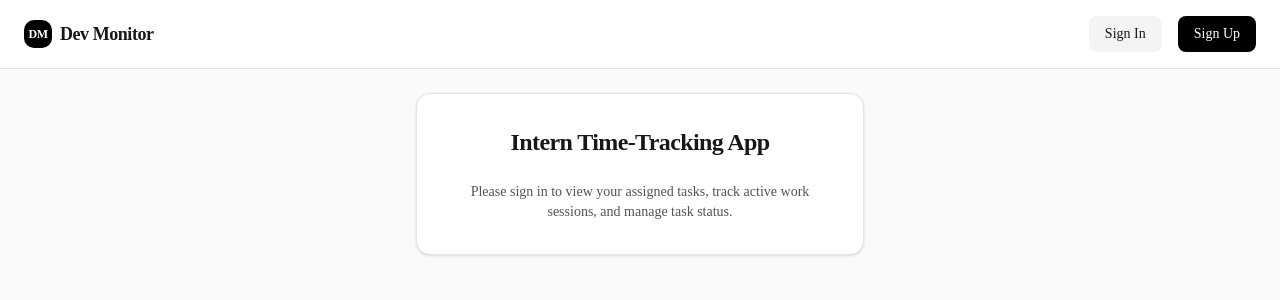
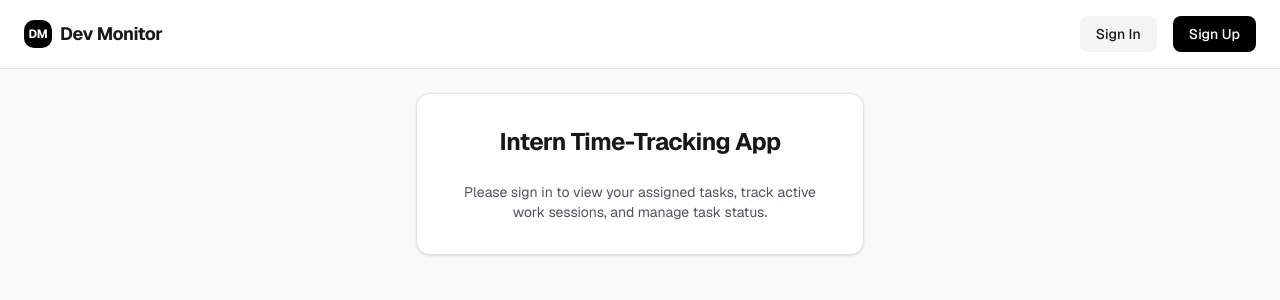
Before and after one commit to Vinod-Mendis/dev-monitor-web-app, a Next.js app: page / in a window 1280 px wide. Shown: the top 300 px of the page. Built offline with nearby package versions, Linux system fonts and the light colour scheme; no server answers.

Commit message:
style(theme): configure Geist Sans and Mono fonts globally

```diff
--- a/app/globals.css
+++ b/app/globals.css
@@ -7,9 +7,9 @@
 @theme inline {
   --color-background: var(--background);
   --color-foreground: var(--foreground);
-  --font-sans: var(--font-sans);
-  --font-mono: var(--font-geist-mono);
-  --font-heading: var(--font-sans);
+  --font-sans: var(--font-geist-sans), system-ui, -apple-system, sans-serif;
+  --font-mono: var(--font-geist-mono), monospace;
+  --font-heading: var(--font-geist-sans), system-ui, -apple-system, sans-serif;
   --color-sidebar-ring: var(--sidebar-ring);
   --color-sidebar-border: var(--sidebar-border);
   --color-sidebar-accent-foreground: var(--sidebar-accent-foreground);
@@ -122,7 +122,7 @@
     @apply border-border outline-ring/50;
   }
   body {
-    @apply bg-background text-foreground;
+    @apply bg-background text-foreground font-sans;
   }
   html {
     @apply font-sans;
```
